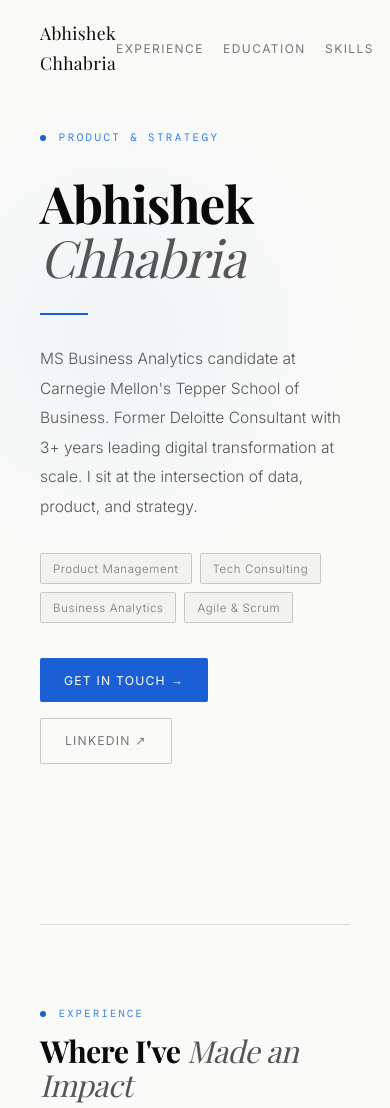
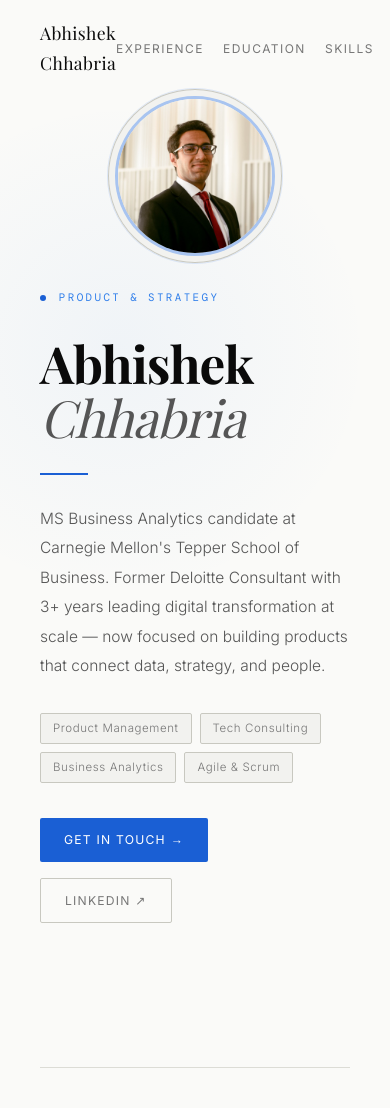
Before and after one commit to abhishekdchhabria/mywebsite, a plain HTML site: page index.html in a window 390 px wide. Shown: the top 1108 px of the page. Drawn offline with nearby package versions, Linux system fonts and the light colour scheme; a web font is replaced by a local one.

Commit message:
Add files via upload

```diff
--- a/index.html
+++ b/index.html
@@ -284,11 +284,11 @@
       opacity: 0;
       animation: fadeIn 1s ease forwards 0.4s;
     }
-    .photo-wrap { position: relative; width: 300px; height: 380px; }
+    .photo-wrap { position: relative; width: 300px; height: 300px; }
     .photo-frame {
       width: 100%; height: 100%;
-      border-radius: 2px;
-      border: 1px solid var(--border2);
+      border-radius: 50%;
+      border: 3px solid var(--blue-dim);
       background: var(--surface);
       overflow: hidden;
       display: flex;
@@ -297,16 +297,16 @@
       position: relative;
       z-index: 1;
       transition: background 0.35s, border-color 0.35s;
+      box-shadow: 0 0 0 6px var(--surface), 0 0 0 7px var(--border2);
     }
     .photo-wrap::after {
       content: '';
       position: absolute;
-      inset: 0;
+      inset: -12px;
       border: 1px solid var(--blue-dim);
-      border-radius: 2px;
-      transform: translate(10px, 10px);
+      border-radius: 50%;
       z-index: 0;
-      opacity: 0.6;
+      opacity: 0.35;
       transition: border-color 0.35s;
     }
 
@@ -735,8 +735,21 @@
 
     /* ── RESPONSIVE ── */
     @media (max-width: 960px) {
-      #about { grid-template-columns: 1fr; padding: 7rem 2.5rem 4rem; gap: 3rem; }
-      .hero-right { display: none; }
+      #about {
+        grid-template-columns: 1fr;
+        grid-template-rows: auto auto;
+        padding: 6rem 2.5rem 4rem;
+        gap: 2rem;
+      }
+      /* Move photo above text on mobile */
+      .hero-right {
+        display: flex;
+        order: -1;
+        justify-content: center;
+        animation: fadeIn 0.7s ease forwards 0.1s;
+      }
+      .photo-wrap { width: 160px; height: 160px; }
+      .photo-wrap::after { inset: -8px; }
       nav { padding: 1.1rem 2.5rem; }
       .nav-links { gap: 1.2rem; }
       section { padding: 5rem 2.5rem; }
@@ -765,7 +778,7 @@
       <span class="toggle-icon">&#9790;</span>
     </div>
 
-    <a href="mailto:achhabri@andrew.cmu.edu" class="cta">Get in touch</a>
+    <a href="/cdn-cgi/l/email-protection#b8d9dbd0d0d9dacad1f8d9d6dccaddcf96dbd5cd96dddccd" class="cta">Get in touch</a>
   </div>
 </nav>
 
@@ -780,8 +793,8 @@
     <div class="hero-rule"></div>
     <p class="hero-bio">
       MS Business Analytics candidate at Carnegie Mellon's Tepper School of Business.
-      Former Deloitte Consultant with 3+ years leading digital transformation at scale.
-      I sit at the intersection of data, product, and strategy.
+      Former Deloitte Consultant with 3+ years leading digital transformation at scale —
+      now focused on building products that connect data, strategy, and people.
     </p>
     <div class="hero-tags">
       <span class="hero-tag">Product Management</span>
@@ -790,7 +803,7 @@
       <span class="hero-tag">Agile &amp; Scrum</span>
     </div>
     <div class="hero-ctas">
-      <a href="mailto:achhabri@andrew.cmu.edu" class="btn btn-primary">Get in touch &rarr;</a>
+      <a href="/cdn-cgi/l/email-protection#2b4a4843434a4959426b4a454f594e5c0548465e054e4f5e" class="btn btn-primary">Get in touch &rarr;</a>
       <a href="https://linkedin.com/in/abhishekchhabria" target="_blank" class="btn btn-outline">LinkedIn &#8599;</a>
     </div>
   </div>
@@ -798,8 +811,8 @@
   <div class="hero-right">
     <div class="photo-wrap">
       <div class="photo-frame">
-        <img src="photo.jpg" alt="Abhishek Chhabria"
-             style="width:100%;height:100%;object-fit:cover;object-position:center top;" />
+          <img src="photo.jpg" alt="Abhishek Chhabria"
+               style="width:100%;height:100%;object-fit:cover;object-position:center top;" />
       </div>
     </div>
   </div>
@@ -979,8 +992,9 @@
 <footer>
   <div class="footer-left">Abhishek Chhabria</div>
   <div class="footer-links">
-    <a href="mailto:achhabri@andrew.cmu.edu">Email</a>
+    <a href="/cdn-cgi/l/email-protection#2e4f4d46464f4c5c476e4f404a5c4b59004d435b004b4a5b">Email</a>
     <a href="https://linkedin.com/in/abhishekchhabria" target="_blank">LinkedIn</a>
+    <a href="tel:5309793208">530-979-3208</a>
   </div>
 </footer>
 
@@ -995,7 +1009,7 @@
   </div>
 </div>
 
-<script>
+<script data-cfasync="false" src="/cdn-cgi/scripts/5c5dd728/cloudflare-static/email-decode.min.js"></script><script>
   /* ── THEME TOGGLE ── */
   var html = document.documentElement;
   var toggle = document.getElementById('themeToggle');
@@ -1091,14 +1105,4 @@
       entries.forEach(function(entry) {
         if (entry.isIntersecting) {
           entry.target.classList.add('visible');
-          obs.unobserve(entry.target);
-        }
-      });
-    }, { threshold: 0.07 });
-    revealEls.forEach(function(el) { obs.observe(el); });
-  } else {
-    revealEls.forEach(function(el) { el.classList.add('visible'); });
-  }
-</script>
-</body>
-</html>
+          o
```
